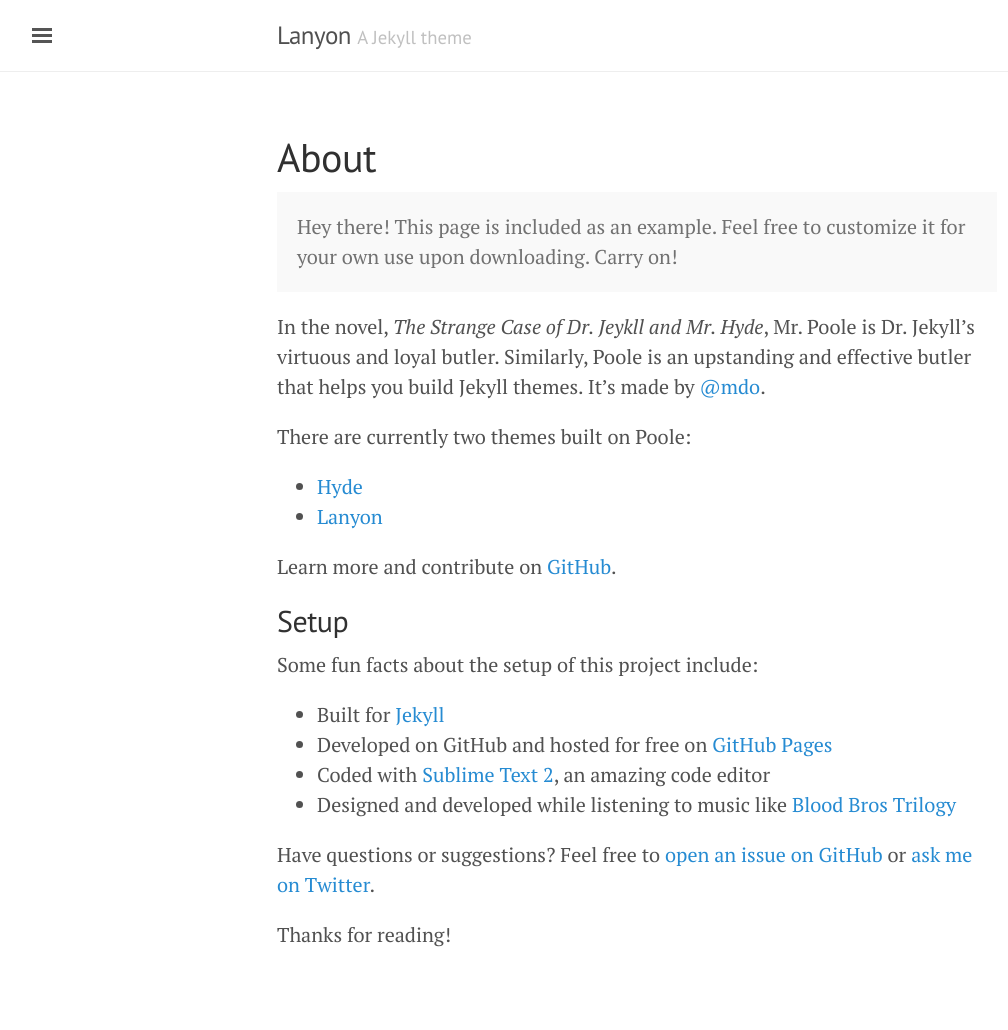
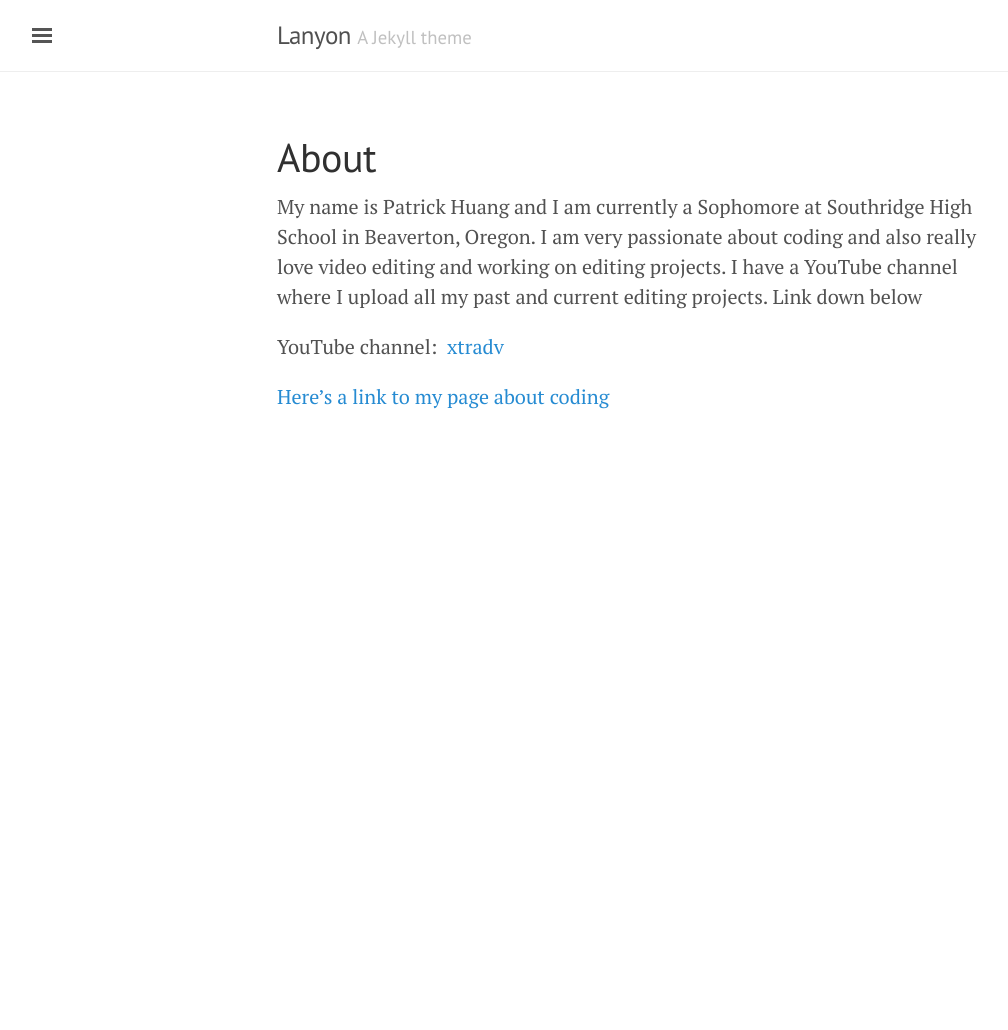
Before and after one commit to patrickhuang112/allaboutpatrick, a Jekyll site: the page built from about.md, in a window 1280 px wide. Shown: the whole page, without its empty margins (3-1011 px from the left). Built offline with Jekyll 4.4.1, drawn with Linux system fonts in a browser that asks for light colours; after the commit the page ends 900 px from its top, so only the background shows below that.

Commit message:
added new pages to sidebar

```diff
--- a/_config.yml
+++ b/_config.yml
@@ -2,6 +2,7 @@
 #
 # Use of `relative_permalinks` ensures post links from the index work properly.
 permalink:           pretty
+
 
 
 # Setup
@@ -9,8 +10,9 @@
 tagline:             'A Jekyll theme'
 description:         'A reserved <a href="http://jekyllrb.com" target="_blank">Jekyll</a> theme that places the utmost gravity on content with a hidden drawer. Made by <a href="https://twitter.com/mdo" target="_blank">@mdo</a>.'
 url:                 http://lanyon.getpoole.com
-baseurl:             '/lanyon'
+baseurl:             ''
 paginate:            5
+
 
 # About/contact
 author:
--- a/_includes/sidebar.html
+++ b/_includes/sidebar.html
@@ -9,7 +9,7 @@
   </div>
 
   <nav class="sidebar-nav">
-    <a class="sidebar-nav-item{% if page.url == site.baseurl %} active{% endif %}" href="{{ site.baseurl }}/">Home</a>
+    <a class="sidebar-nav-item{% if page.url == site.baseurl %} active{% endif %}" href="{{ site.baseurl }}/">Home (latest posts)</a>
 
     {% comment %}
       The code below dynamically generates a sidebar nav of pages with
@@ -25,8 +25,8 @@
       {% endif %}
     {% endfor %}
 
-    <a class="sidebar-nav-item" href="{{ site.github.repo }}/archive/v{{ site.version }}.zip">Download</a>
-    <a class="sidebar-nav-item" href="{{ site.github.repo }}">GitHub project</a>
+    <!--<a class="sidebar-nav-item" href="{{ site.github.repo }}/archive/v{{ site.version }}.zip">Download</a>
+    <a class="sidebar-nav-item" href="{{ site.github.repo }}">GitHub project</a> -->
     <span class="sidebar-nav-item">Currently v{{ site.version }}</span>
   </nav>
 
--- a/about.md
+++ b/about.md
@@ -3,28 +3,8 @@
 title: About
 ---
 
-<p class="message">
-  Hey there! This page is included as an example. Feel free to customize it for your own use upon downloading. Carry on!
-</p>
+My name is Patrick Huang and I am currently a Sophomore at Southridge High School in Beaverton, Oregon. I am very passionate about coding and also really love video editing and working on editing projects. I have a YouTube channel where I upload all my past and current editing projects. Link down below
 
-In the novel, *The Strange Case of Dr. Jeykll and Mr. Hyde*, Mr. Poole is Dr. Jekyll's virtuous and loyal butler. Similarly, Poole is an upstanding and effective butler that helps you build Jekyll themes. It's made by [@mdo](https://twitter.com/mdo).
+YouTube channel: <a href="https://www.youtube.com/user/xtradv112"> xtradv </a>
 
-There are currently two themes built on Poole:
-
-* [Hyde](http://hyde.getpoole.com)
-* [Lanyon](http://lanyon.getpoole.com)
-
-Learn more and contribute on [GitHub](https://github.com/poole).
-
-## Setup
-
-Some fun facts about the setup of this project include:
-
-* Built for [Jekyll](http://jekyllrb.com)
-* Developed on GitHub and hosted for free on [GitHub Pages](https://pages.github.com)
-* Coded with [Sublime Text 2](http://sublimetext.com), an amazing code editor
-* Designed and developed while listening to music like [Blood Bros Trilogy](https://soundcloud.com/maddecent/sets/blood-bros-series)
-
-Have questions or suggestions? Feel free to [open an issue on GitHub](https://github.com/poole/issues/new) or [ask me on Twitter](https://twitter.com/mdo).
-
-Thanks for reading!
+<a href="https://allaboutpatrick.wordpress.com/coding/">Here's a link to my page about coding</a>
```
Also changed, not shown: coding.md (added, +10 -0 lines), editing.md (added, +6 -0 lines).
